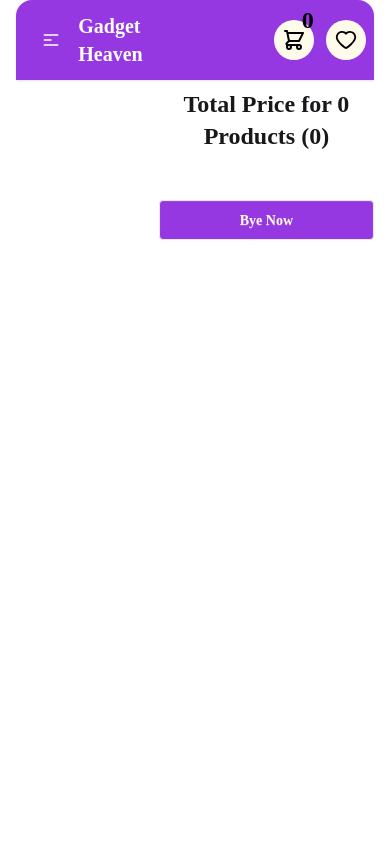
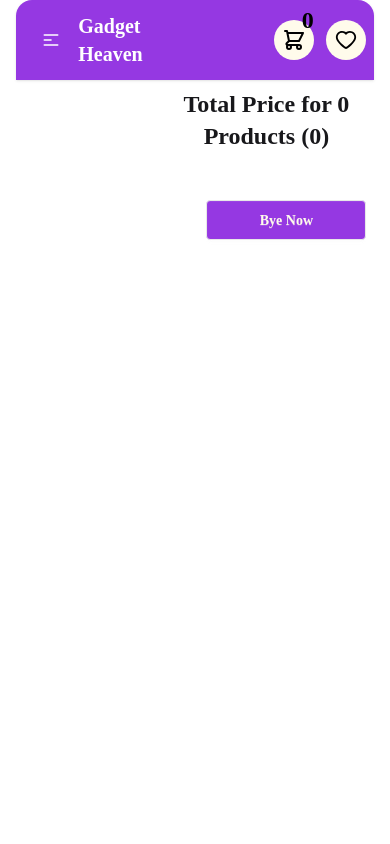
Before and after one commit to sadhin28/gadgetHeaven-A8, a React (Vite) app: page /Dashboard in a window 390 px wide. Shown: the top 844 px of the page. Built offline with nearby package versions, Linux system fonts and the light colour scheme.

Commit message:
responsive

```diff
--- a/src/Components/Card.jsx
+++ b/src/Components/Card.jsx
@@ -9,10 +9,10 @@ const Card = ({ product}) => {
 
   return (
     <div>
-      <div className="card  border-amber-700 bg-base-100 w-70 shadow-sm">
+      <div className="card  border-amber-700 bg-base-100 w-60 shadow-sm">
         <figure>
           <img
-            className='h-40 w-full'
+            className='h-45 w-full'
             src={image}
             alt="Shoes" />
         </figure>
@@ -23,9 +23,11 @@ const Card = ({ product}) => {
           </h2>
           <p>A card component has a figure, a body part, and inside body there are title and actions parts</p>
           <div className="card-actions justify-end">
-            <div className="badge badge-outline">Rating {rating}</div>
-            <Link to={`/details/${id}`}><div className="badge hover:bg-blue-600 hover:text-white badge-outline btn">Details</div></Link>
-            <Link onClick={()=>addToStoredReadList(id)} className="badge hover:bg-blue-600 hover:text-white badge-outline btn">Add</Link>
+            <div className="badge  badge-outline">Rating {rating}</div>
+           <div className='flex gap-4'>
+               <Link to={`/details/${id}`}><div className="badge hover:bg-blue-600 hover:text-white badge-outline btn">Details</div></Link>
+               <Link onClick={()=>addToStoredReadList(id)} className="badge hover:bg-blue-600 hover:text-white badge-outline btn">Add</Link>
+           </div>
 
           </div>
         </div>
--- a/src/Components/Dashboard.jsx
+++ b/src/Components/Dashboard.jsx
@@ -26,7 +26,7 @@ const Dashboard = () => {
   }
 
   return (
-    <div >
+    <div>
 
       <div className="flex   justify-between">
         <div className="grid gap-5 mt-20 w-7/12">
@@ -36,13 +36,14 @@ const Dashboard = () => {
           }
         </div>
         <div className="">
-          <div className="text-2xl text-center   p-2 sticky top-20 z-40 mb-10 ">
-        {
-          `Total Price for ${addGadgets.length} Products (${totalprice})`
-        }
-      </div>
+            <div className="text-2xl text-center   p-2 sticky top-20 z-40 mb-10 ">
+               {
+                 `Total Price for ${addGadgets.length} Products (${totalprice})`
+               }
+           </div>
           {/* You can open the modal using document.getElementById('ID').showModal() method */}
-          <button className="btn sticky top-40 text-amber-50 bg-[#9538E2] z-30 w-full" onClick={() => document.getElementById('my_modal_3').showModal()}>Bye Now</button>
+          <div className="mx-auto sticky top-40 w-30">
+             <button className="btn   text-amber-50 bg-[#9538E2] z-30 w-40 " onClick={() => document.getElementById('my_modal_3').showModal()}>Bye Now</button>
           <dialog id="my_modal_3" className="modal">
             <div className="modal-box">
               <form method="dialog">
@@ -53,6 +54,7 @@ const Dashboard = () => {
               <p className="py-4">Press ESC key or click on ✕ button to close</p>
             </div>
           </dialog>
+          </div>
         </div>
       </div>
     </div>
--- a/src/Components/Home/Home.jsx
+++ b/src/Components/Home/Home.jsx
@@ -22,7 +22,7 @@ const Home = () => {
             <div  className='flex gap-10 '>
 
                     <div className=' w-3/12 '>
-                       <div id='gadeget-container' className='grid sticky top-20  gap-5 justify-items-center'>
+                       <div id='gadeget-container' className='grid sticky top-25  gap-5 justify-items-center'>
                            {
                            category.map(data=><NavLink className='bg-blue-100  hover:text-white hover:bg-[#9538E2] text-center card py-2 w-30' key={data.category} to={`/gadeget/${data.category}`}>{data.category}</NavLink>)
                             }
```
